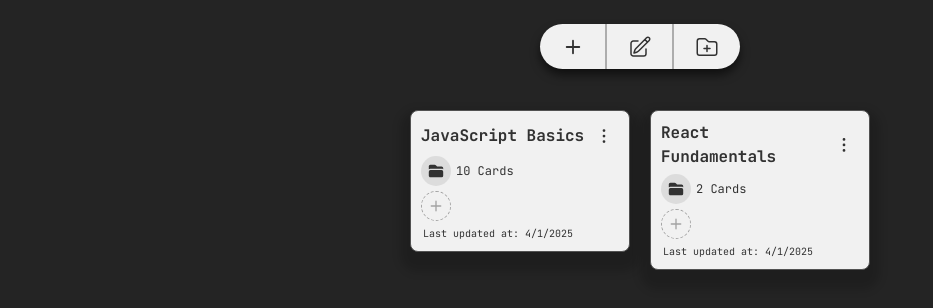
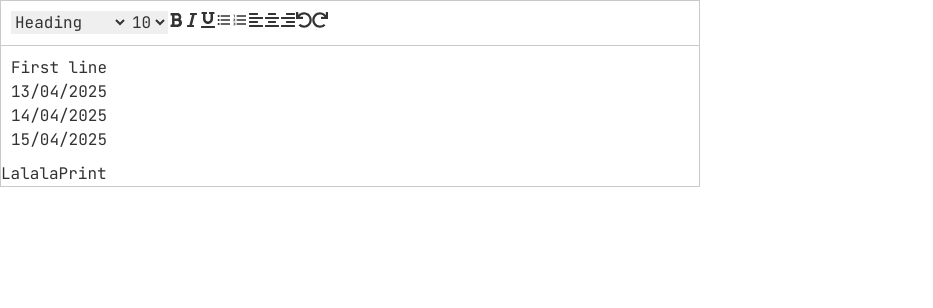
Before and after one commit to AwdreyCandido/topic, a React (Vite) app: page / in a window 1280 px wide. Shown: the top 308 px of the page, without its empty margins (0-933 px from the left). Built offline with nearby package versions, Linux system fonts and the light colour scheme.

Commit message:
text editor backup

```diff
--- a/src/App.tsx
+++ b/src/App.tsx
@@ -1,12 +1,16 @@
 import { useState } from "react";
 import Home from "./pages/home/Home";
 import { CardProvider } from "./data/contexts/CardsContext";
+import TextEditor from "./components/text-editor/TextEditor";
 
 function App() {
   return (
-    <CardProvider>
-      <Home />
-    </CardProvider>
+    <div className="w-[100vw] h-[100vh]">
+      <TextEditor/>
+    </div>
+    // <CardProvider>
+    //   <Home />
+    // </CardProvider>
   );
 }
 
--- a/src/components/card-summary/CardSummary.tsx
+++ b/src/components/card-summary/CardSummary.tsx
@@ -39,14 +39,14 @@
         >
           <HiMiniXMark className="text-[2rem]" />
         </div>
-        <div className="flex items-end gap-2 pb-8 border-b-[1px] border-b-black-5">
+        <div className="flex items-center gap-2 pb-8 border-b-[1px] border-b-black-5">
           <HiOutlineDocumentText className="text-[2.8rem] stroke-[1.4] text-primary" />
           <h3 className="text-[1.6rem] font-medium leading-tight">
             {selected?.question}
           </h3>
         </div>
         <div className="pb-12 mt-12 text-dark border-b-[1px] border-b-black-5">
-          <div className="flex flex-col gap-2 mb-4">
+          <div contentEditable="true" className="flex flex-col gap-2 mb-4">
             <p className="text-[1.4rem] font-bold text-primary">
               {selected?.answer}
             </p>
--- /dev/null
+++ b/src/components/text-editor/TextEditor.module.css
@@ -0,0 +1,30 @@
+*,
+*::after,
+*::before {
+  &:focus {
+    border: none;
+    outline: none;
+  }
+}
+
+.editorContainer {
+  color: #333333;
+  /* background-color: #eaeaea; */
+  max-width: 70rem;
+  height: 100%;
+  border: 1px solid #c9c9c9;
+}
+
+.actionBar {
+  padding: 1rem;
+  border-bottom: 1px solid #c9c9c9;
+}
+
+.editor {
+  padding: 1rem;
+
+  &:focus {
+    border: none;
+    outline: none;
+  }
+}
--- /dev/null
+++ b/src/components/text-editor/TextEditor.tsx
@@ -0,0 +1,169 @@
+import { JSX, useEffect, useRef, useState } from "react";
+import {
+  FaBold,
+  FaItalic,
+  FaUnderline,
+  FaUndo,
+  FaRedo,
+  FaAlignLeft,
+  FaAlignCenter,
+  FaAlignRight,
+} from "react-icons/fa";
+import { MdFormatListBulleted, MdFormatListNumbered } from "react-icons/md";
+import styles from "./TextEditor.module.css";
+
+const TextEditor = () => {
+  const [selectedLine, setSelectedLine] = useState<any>(0);
+  const [content, setContent] = useState<any>([
+    {
+      type: "paragraph",
+      content: "First line",
+      element: "p",
+    },
+    {
+      type: "paragraph",
+      content: "13/04/2025",
+      element: "p",
+    },
+    {
+      type: "paragraph",
+      content: "14/04/2025",
+      element: "p",
+    },
+    {
+      type: "paragraph",
+      content: "15/04/2025",
+      element: "p",
+    },
+  ]);
+
+  const lineRefs = useRef<(HTMLElement | null)[]>([]);
+
+  function handleEditContent(index: number, cntn?: string) {
+    const text = lineRefs.current[index]?.textContent;
+    console.log(text);
+
+    const line = content[index];
+    const edited = { ...line, content: text };
+    const newContent = content[index] = edited
+
+    setContent(newContent)
+
+  }
+
+  function handleAddLine(e: React.KeyboardEvent, key: string) {
+    if (key === "Enter") {
+      e.preventDefault();
+
+      if (selectedLine >= 0) {
+
+        setContent((prev) => {
+          const newContent = [...prev];
+          newContent.splice(selectedLine + 1, 0, {
+            type: "paragraph",
+            content: "awdrey",
+            element: "p",
+          });
+          return newContent;
+        });
+
+        return;
+      }
+    }
+  }
+
+  function handleCopy(e: React.ClipboardEvent) {
+    e.preventDefault();
+    const selection = window.getSelection();
+    if (selection) {
+      const plainText = selection.toString();
+      e.clipboardData.setData("text/plain", plainText);
+    }
+  }
+
+  return (
+    <div className={styles.editorContainer}>
+      <div className={styles.actionBar}>
+        <select id="fontSize">
+          <option value="h1">Heading</option>
+          <option value="h2">Subheading</option>
+          <option value="p">Text</option>
+        </select>
+        <select id="fontSize">
+          <option value="10">10</option>
+          <option value="12">12</option>
+          <option value="14">14</option>
+          <option value="16">16</option>
+          <option value="18">18</option>
+          <option value="20">20</option>
+        </select>
+        <button title="Bold">
+          <FaBold />
+        </button>
+        <button title="Italic">
+          <FaItalic />
+        </button>
+        <button title="Underline">
+          <FaUnderline />
+        </button>
+        <span className="mx-2 border-l border-gray-300 h-5" />
+        <button title="Bullet List">
+          <MdFormatListBulleted />
+        </button>
+        <button title="Numbered List">
+          <MdFormatListNumbered />
+        </button>
+        <span className="mx-2 border-l border-gray-300 h-5" />
+        <button title="Align Left">
+          <FaAlignLeft />
+        </button>
+        <button title="Center">
+          <FaAlignCenter />
+        </button>
+        <button title="Align Right">
+          <FaAlignRight />
+        </button>
+        <span className="mx-2 border-l border-gray-300 h-5" />
+        <button title="Undo">
+          <FaUndo />
+        </button>
+        <button title="Redo">
+          <FaRedo />
+        </button>
+      </div>
+      <div
+        onCopy={handleCopy}
+        onKeyDown={(e) => handleAddLine(e, e.key)}
+        contentEditable="true"
+        suppressContentEditableWarning
+        onInput={(e) => handleEditContent(selectedLine)}
+        role="textbox"
+        className={styles.editor}
+      >
+        {content.map((item, index) => {
+          const Element = item.element as keyof JSX.IntrinsicElements;
+          const isLast = index == content.lenght - 1 ? 0 : 1;
+
+          return (
+            <Element
+              key={index}
+              className="min-h-[2.2rem] bg-slate-50 my-1"
+              ref={(el) => (lineRefs.current[index] = el)}
+              onClick={() => setSelectedLine(index)}
+            >
+              {item.content}
+            </Element>
+          );
+        })}
+      </div>
+      <div className="flex gap-8">
+        <button title="Lalala">Lalala</button>
+        <button onClick={() => console.log(content)} title="Print">
+          Print
+        </button>
+      </div>
+    </div>
+  );
+};
+
+export default TextEditor;
--- a/src/components/topic-card/TopicCard.module.css
+++ b/src/components/topic-card/TopicCard.module.css
@@ -117,7 +117,7 @@
   display: grid;
   grid-template-columns: repeat(auto-fit, minmax(24rem, 24rem));
   grid-auto-columns: auto;
-  padding:  4rem 2rem;
+  padding:  4rem 10rem;
   padding-bottom: 10rem;
   background: #292929;
   height: 100%;
--- a/src/index.css
+++ b/src/index.css
@@ -7,6 +7,7 @@
 *::before {
   margin: 0;
   padding: 0;
+  /* border: 0; */
   box-sizing: border-box;
   -moz-box-sizing: border-box;
   -webkit-box-sizing: border-box;
```
